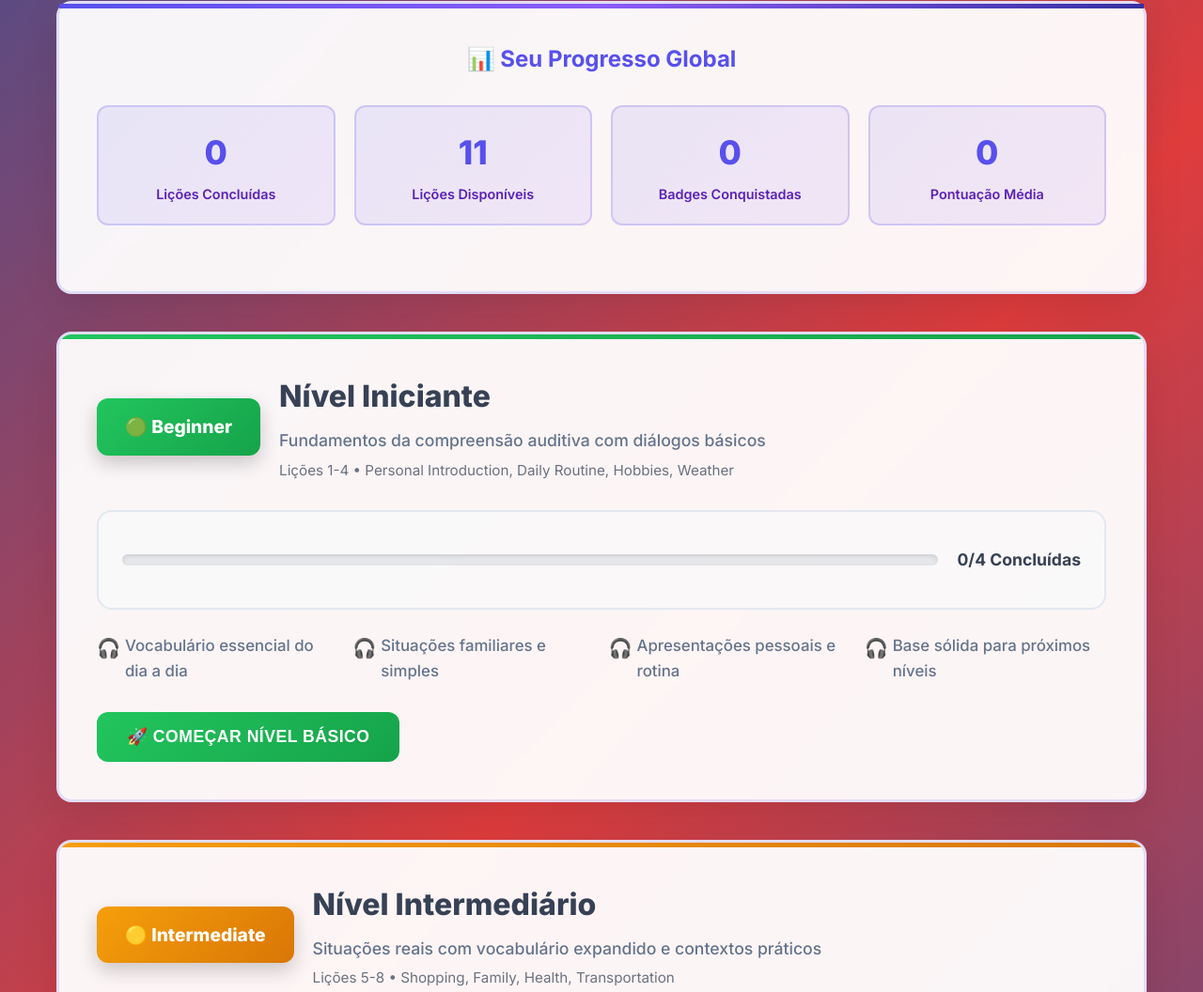
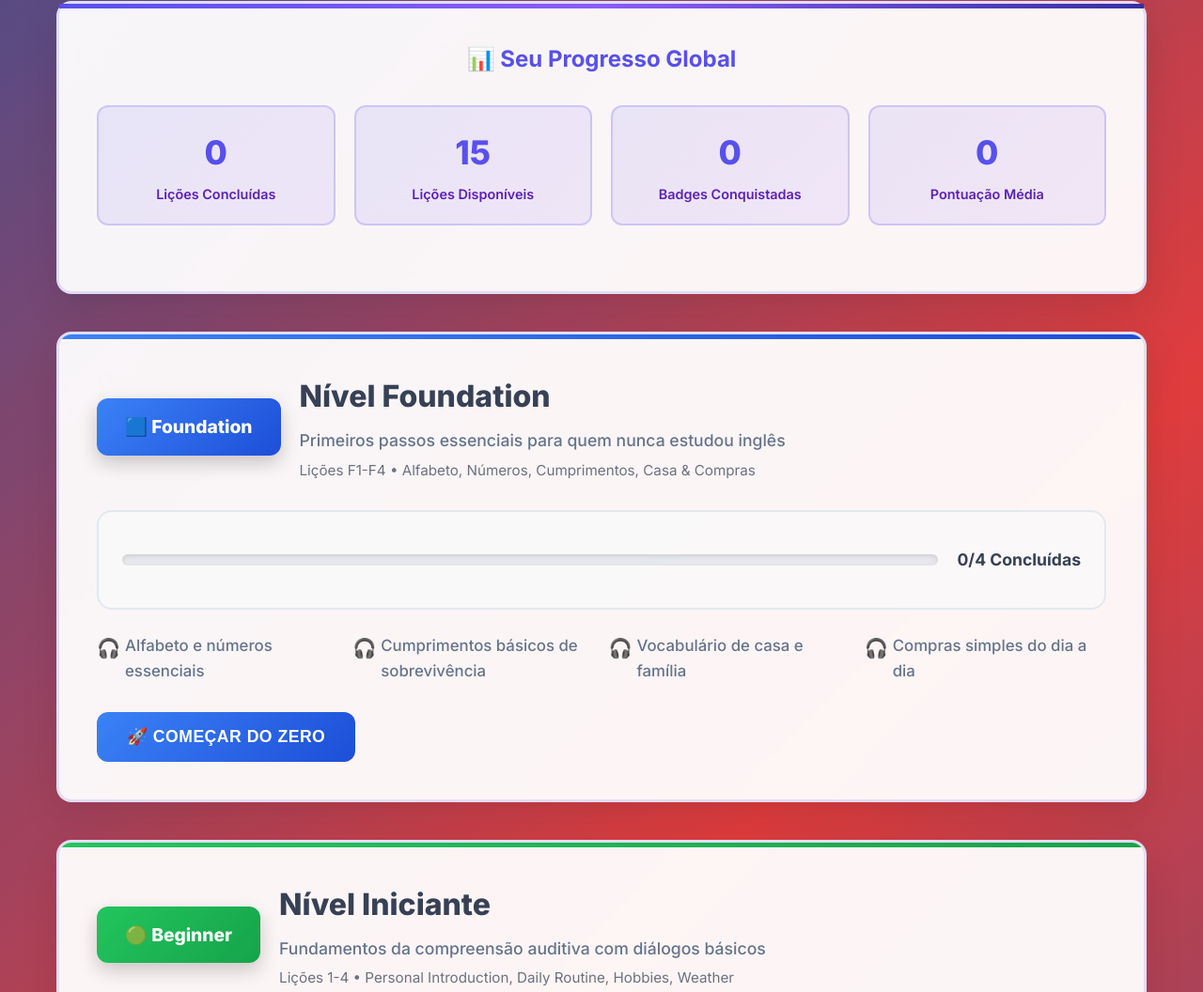
Before and after one commit to teachersalex/teacher-alex-english-academy, a plain HTML site: page listening-hub.html in a window 1280 px wide. Shown: the part 425-1481 px from the top of the page at 94% size. Drawn offline with Linux system fonts and the light colour scheme; sample sign-in values are in the browser's storage.

Commit message:
Update listening-hub.html

```diff
--- a/listening-hub.html
+++ b/listening-hub.html
@@ -124,6 +124,10 @@
             height: 5px;
         }
 
+        .level-foundation::before {
+            background: linear-gradient(90deg, #3b82f6, #1d4ed8);
+        }
+
         .level-beginner::before {
             background: linear-gradient(90deg, #22c55e, #16a34a);
         }
@@ -150,6 +154,10 @@
             font-size: 1.2em;
             color: white;
             box-shadow: 0 8px 20px rgba(0,0,0,0.2);
+        }
+
+        .level-foundation .level-badge {
+            background: linear-gradient(135deg, #3b82f6, #1d4ed8);
         }
 
         .level-beginner .level-badge {
@@ -209,6 +217,10 @@
             transition: width 0.8s ease;
         }
 
+        .level-foundation .progress-fill {
+            background: linear-gradient(90deg, #3b82f6, #1d4ed8);
+        }
+
         .level-beginner .progress-fill {
             background: linear-gradient(90deg, #22c55e, #16a34a);
         }
@@ -261,6 +273,11 @@
             text-transform: uppercase;
             letter-spacing: 0.5px;
             min-width: 200px;
+        }
+
+        .level-foundation .level-button {
+            background: linear-gradient(135deg, #3b82f6, #1d4ed8);
+            color: white;
         }
 
         .level-beginner .level-button {
@@ -355,7 +372,7 @@
                     <div class="stat-label">Lições Concluídas</div>
                 </div>
                 <div class="stat-card">
-                    <div class="stat-number">11</div>
+                    <div class="stat-number">15</div>
                     <div class="stat-label">Lições Disponíveis</div>
                 </div>
                 <div class="stat-card">
@@ -371,6 +388,34 @@
 
         <!-- Level Sections -->
         <div class="level-sections">
+            <!-- Foundation Level - NOVO! -->
+            <div class="level-section level-foundation">
+                <div class="level-header">
+                    <div class="level-badge">🟦 Foundation</div>
+                    <div class="level-info">
+                        <div class="level-title">Nível Foundation</div>
+                        <div class="level-description">Primeiros passos essenciais para quem nunca estudou inglês</div>
+                        <div class="level-lessons">Lições F1-F4 • Alfabeto, Números, Cumprimentos, Casa & Compras</div>
+                    </div>
+                </div>
+
+                <div class="progress-section">
+                    <div class="progress-bar">
+                        <div class="progress-fill" id="foundationProgress" style="width: 0%"></div>
+                    </div>
+                    <div class="progress-text" id="foundationText">0/4 Concluídas</div>
+                </div>
+
+                <ul class="level-features">
+                    <li>Alfabeto e números essenciais</li>
+                    <li>Cumprimentos básicos de sobrevivência</li>
+                    <li>Vocabulário de casa e família</li>
+                    <li>Compras simples do dia a dia</li>
+                </ul>
+
+                <button class="level-button" onclick="goToLevel('foundation')">🚀 Começar do Zero</button>
+            </div>
+
             <!-- Beginner Level -->
             <div class="level-section level-beginner">
                 <div class="level-header">
@@ -396,7 +441,7 @@
                     <li>Base sólida para próximos níveis</li>
                 </ul>
 
-                <button class="level-button" onclick="goToLevel('beginner')">🚀 Começar Nível Básico</button>
+                <button class="level-button" onclick="goToLevel('beginner')">⭐ Avançar para Básico</button>
             </div>
 
             <!-- Intermediate Level -->
@@ -424,7 +469,7 @@
                     <li>Preparação para nível avançado</li>
                 </ul>
 
-                <button class="level-button" onclick="goToLevel('intermediate')">⭐ Desafiar Nível Médio</button>
+                <button class="level-button" onclick="goToLevel('intermediate')">🎯 Desafiar Nível Médio</button>
             </div>
 
             <!-- Advanced Level -->
@@ -517,10 +562,15 @@
                 const averageScore = scores.length > 0 ?
                     (scores.reduce((a, b) => a + b, 0) / scores.length).toFixed(1) : 0;
 
-                // Progresso por nível
+                // Progresso por nível - INCLUINDO FOUNDATION
+                const foundationLessons = ['f1', 'f2', 'f3', 'f4'];
                 const beginnerLessons = [1, 2, 3, 4];
                 const intermediateLessons = [5, 6, 7, 8];
                 const advancedLessons = [9, 10, 11];
+
+                const foundationCompleted = foundationLessons.filter(lesson =>
+                    listening.lessonsCompleted.includes(`lesson_${lesson}`)
+                ).length;
 
                 const beginnerCompleted = beginnerLessons.filter(lesson =>
                     listening.lessonsCompleted.includes(`lesson_${lesson}`)
@@ -538,6 +588,7 @@
                     totalCompleted,
                     totalBadges,
                     averageScore,
+                    foundation: { completed: foundationCompleted, total: 4 },
                     beginner: { completed: beginnerCompleted, total: 4 },
                     intermediate: { completed: intermediateCompleted, total: 4 },
                     advanced: { completed: advancedCompleted, total: 3 }
@@ -546,7 +597,9 @@
         }
 
         function goToLevel(level) {
-                    if (level === 'beginner') {
+            if (level === 'foundation') {
+                window.location.href = 'listening-foundation.html';
+            } else if (level === 'beginner') {
                 window.location.href = 'listening-beginner.html';
             } else if (level === 'intermediate') {
                window.location.href = 'listening-intermediate.html';
@@ -574,6 +627,7 @@
 
             console.log(`🎧 Listening Hub carregado - usuário: ${studentName}`);
             console.log('📊 Stats de listening:', stats);
+            console.log('🟦 Foundation Level ADICIONADO!');
 
             // Atualizar user info
             document.getElementById('userName').textContent = studentName;
@@ -583,12 +637,13 @@
             document.getElementById('totalBadges').textContent = stats.totalBadges;
             document.getElementById('averageScore').textContent = stats.averageScore;
 
-            // Atualizar progresso por nível
+            // Atualizar progresso por nível - INCLUINDO FOUNDATION
+            updateLevelProgress('foundation', stats.foundation.completed, stats.foundation.total);
             updateLevelProgress('beginner', stats.beginner.completed, stats.beginner.total);
             updateLevelProgress('intermediate', stats.intermediate.completed, stats.intermediate.total);
             updateLevelProgress('advanced', stats.advanced.completed, stats.advanced.total);
 
-            console.log('✅ Listening Hub inicializado com dados reais do localStorage');
+            console.log('✅ Listening Hub inicializado com 4 níveis: Foundation + Beginner + Intermediate + Advanced');
         });
     </script>
 </body>
```
Lines whose indentation alone changed are shown as unchanged.
